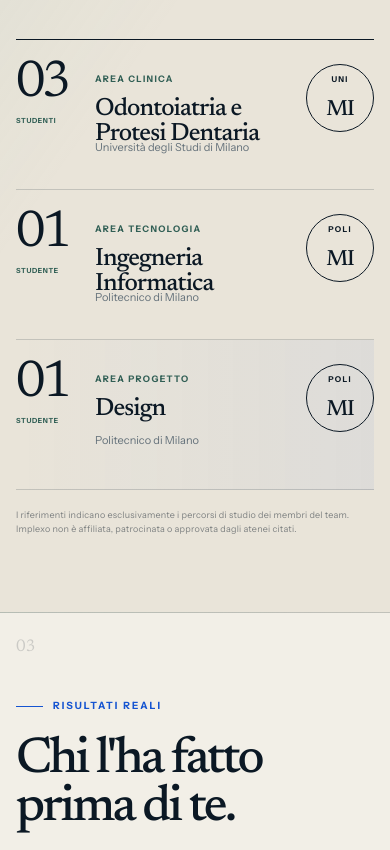
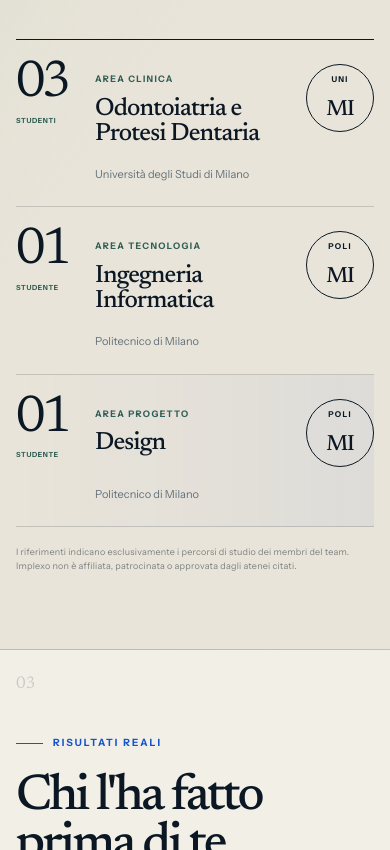
Before and after one commit to antomadra/implexo-dental-system, a plain HTML site: page index.html in a window 390 px wide. Shown: the part 7920-8770 px from the top of the page. Drawn offline with Linux system fonts and the light colour scheme.

Commit message:
fix: prevent mobile credential overlap

```diff
--- a/style.css
+++ b/style.css
@@ -1988,7 +1988,7 @@ html.js .reveal.is-visible {
 
   .team-institution {
     grid-column: 2 / -1;
-    margin-top: -25px;
+    margin-top: 2px;
     padding-right: 82px;
   }
 
```
Also changed, not shown: tests/site.test.mjs (+1 -0 lines).
